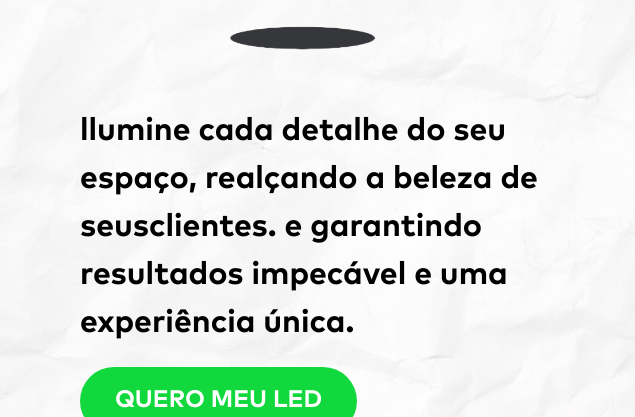
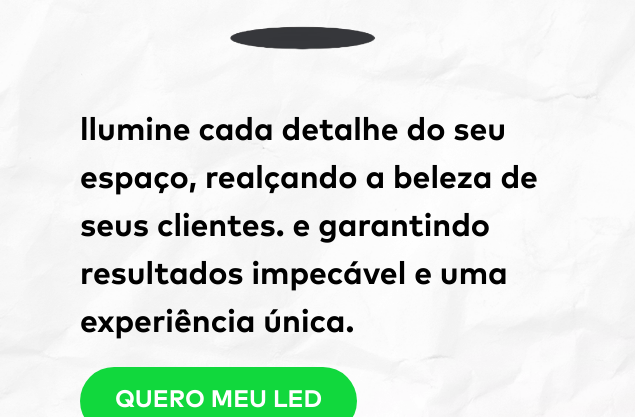
Before and after one commit to ThiagoDev0/LedSalon, a plain HTML site: page index.html in a window 1280 px wide. Shown: the part 242-659 px from the top of the page, 0-635 px from the left. Drawn offline with Linux system fonts and the light colour scheme.

Commit message:
Atualizar o index.html

```diff
--- a/index.html
+++ b/index.html
@@ -35,7 +35,7 @@
     <div class="titulo">
       <img src="./files/favicons/capa-1.png">
       <h1>llumine cada detalhe do seu
-          espaço, realçando a beleza de seusclientes.
+          espaço, realçando a beleza de seus clientes.
           e garantindo resultados impecável e uma
           experiência única.</h1>
       <button type="button" data-url="https://produto.mercadolivre.com.br/MLB-4200372446-luminaria-para-sobrancelhas-e-neo-design-_JM">QUERO MEU  LED</button>
```
